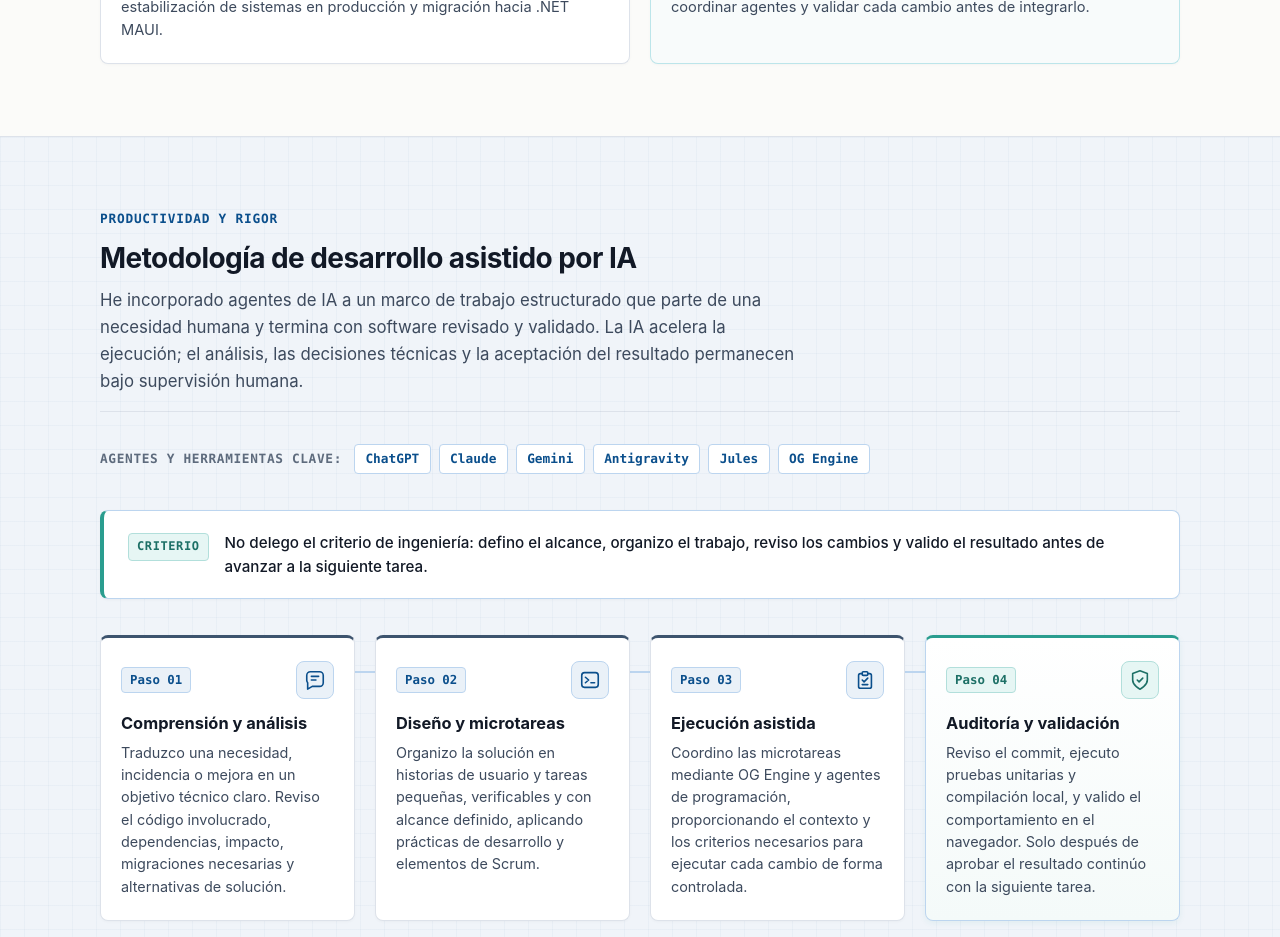
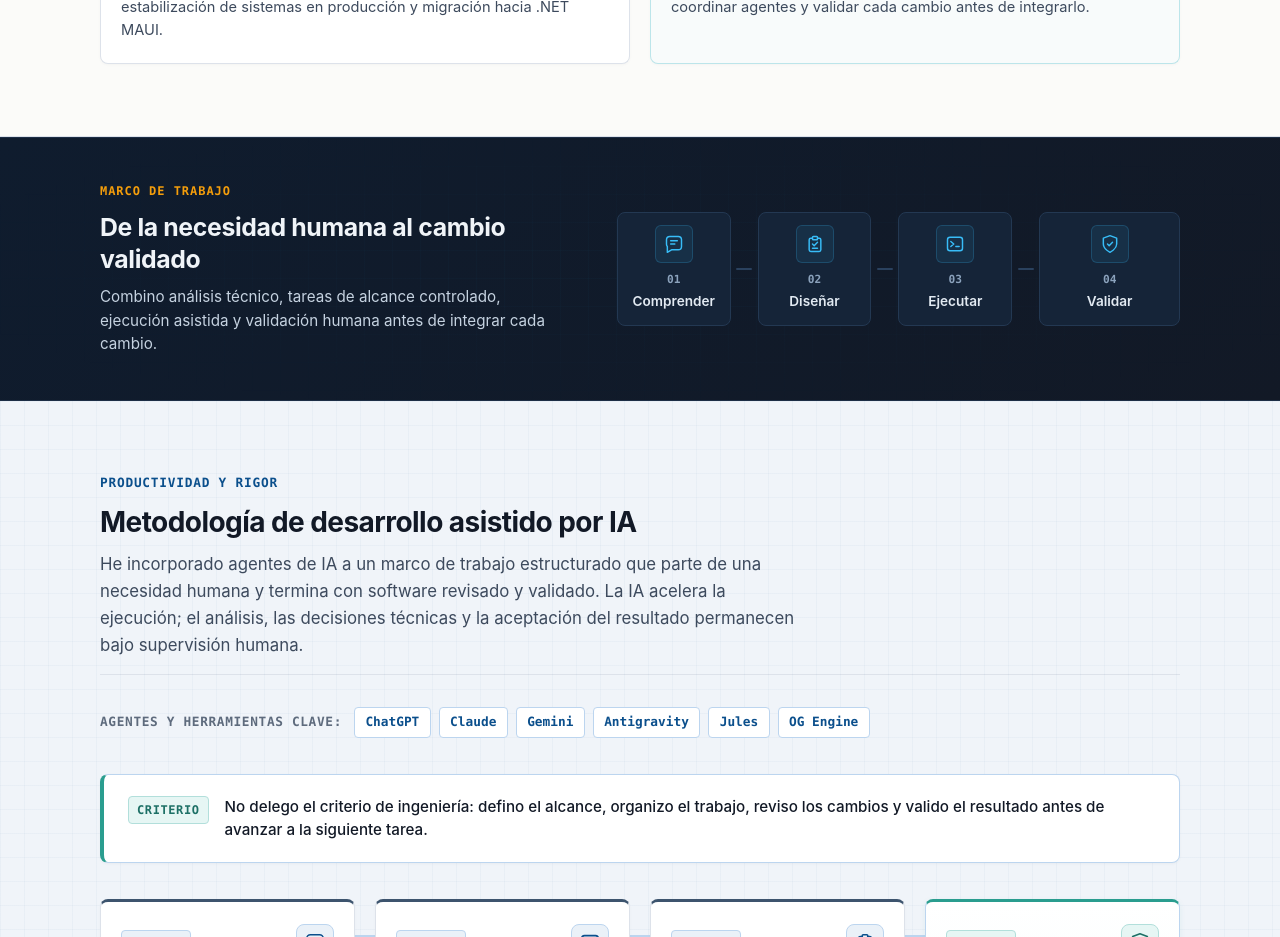
Before and after one commit to fidelomar/fidelomar.github.io, a Next.js app: page / in a window 1280 px wide. Shown: the part 1700-2637 px from the top of the page. Built offline with nearby package versions, Linux system fonts and the light colour scheme.

Commit message:
feat: add workflow transition banner

```diff
--- a/src/app/globals.css
+++ b/src/app/globals.css
@@ -80,6 +80,20 @@
   --color-cap-ai-border: #bce5ea;
   --color-cap-ai-card-bg: #f8fbfb;      /* Fondo apenas diferenciado para tarjeta IA */
 
+  /* Banner de transición (Marco de trabajo) */
+  --color-banner-bg-start: #0f1c2e;      /* Azul petróleo profundo */
+  --color-banner-bg-end: #121926;        /* Azul tinta oscuro */
+  --color-banner-border: #1d2e46;        /* Borde técnico oscuro */
+  --color-banner-text-title: #f0f4f8;    /* Blanco azulado primario */
+  --color-banner-text-desc: #c5d2e0;     /* Texto secundario claro con contraste > 7:1 */
+  --color-banner-step-title: #e2eaf2;    /* Texto de etapa */
+  --color-banner-step-num: #8ba2bc;      /* Número de etapa */
+  --color-banner-accent-teal: #38bdf8;   /* Turquesa / cian de acento principal */
+  --color-banner-accent-amber: #f59e0b;  /* Ámbar sobrio para detalle/etiqueta */
+  --color-banner-node-bg: #152438;       /* Contenedor del nodo de etapa */
+  --color-banner-node-border: #233852;   /* Borde del nodo de etapa */
+  --color-banner-connector: #2a415e;     /* Conector sutil entre etapas */
+
   --color-focus: #0b4f8c;
 
   --font-family: -apple-system, BlinkMacSystemFont, "Segoe UI", Roboto, "Helvetica Neue", Arial, sans-serif;
--- a/src/app/page.module.css
+++ b/src/app/page.module.css
@@ -566,6 +566,164 @@
   color: var(--color-text-secondary);
 }
 
+/* 4.1. Banner de transición: Marco de trabajo */
+.transitionBanner {
+  position: relative;
+  width: 100%;
+  background: linear-gradient(135deg, var(--color-banner-bg-start) 0%, var(--color-banner-bg-end) 100%);
+  border-top: 1px solid var(--color-banner-border);
+  border-bottom: 1px solid var(--color-banner-border);
+  color: var(--color-banner-text-title);
+  padding: 2.75rem 1.5rem;
+  overflow: hidden;
+}
+
+/* Retícula geométrica técnica muy sutil en el fondo del banner */
+.transitionBannerBackdrop {
+  position: absolute;
+  inset: 0;
+  pointer-events: none;
+  background-image:
+    linear-gradient(to right, rgba(56, 189, 248, 0.035) 1px, transparent 1px),
+    linear-gradient(to bottom, rgba(56, 189, 248, 0.035) 1px, transparent 1px);
+  background-size: 28px 28px;
+  mask-image: radial-gradient(ellipse at 50% 50%, rgba(0, 0, 0, 0.8) 0%, transparent 85%);
+  -webkit-mask-image: radial-gradient(ellipse at 50% 50%, rgba(0, 0, 0, 0.8) 0%, transparent 85%);
+}
+
+.transitionBannerContainer {
+  position: relative;
+  z-index: 1;
+  max-width: var(--max-width);
+  margin: 0 auto;
+  display: grid;
+  grid-template-columns: minmax(0, 1.05fr) minmax(0, 1.25fr);
+  align-items: center;
+  gap: 2.75rem;
+}
+
+.transitionBannerIntro {
+  display: flex;
+  flex-direction: column;
+  gap: 0.6rem;
+}
+
+.transitionBannerTag {
+  font-family: var(--font-mono);
+  font-size: 0.75rem;
+  font-weight: 700;
+  text-transform: uppercase;
+  letter-spacing: 0.08em;
+  color: var(--color-banner-accent-amber);
+  display: inline-flex;
+  align-items: center;
+}
+
+.transitionBannerTitle {
+  margin: 0;
+  font-size: 1.55rem;
+  font-weight: 700;
+  line-height: 1.3;
+  letter-spacing: -0.015em;
+  color: var(--color-banner-text-title);
+}
+
+.transitionBannerDescription {
+  margin: 0;
+  font-size: 0.95rem;
+  line-height: 1.55;
+  color: var(--color-banner-text-desc);
+}
+
+/* Flujo horizontal de etapas */
+.transitionFlowList {
+  list-style: none;
+  margin: 0;
+  padding: 0;
+  display: flex;
+  align-items: center;
+  gap: 0;
+  width: 100%;
+}
+
+.transitionFlowItem {
+  display: flex;
+  align-items: center;
+  flex: 1;
+  min-width: 0;
+}
+
+.transitionFlowCard {
+  display: flex;
+  flex-direction: column;
+  align-items: center;
+  text-align: center;
+  gap: 0.5rem;
+  padding: 0.75rem 0.5rem;
+  background-color: var(--color-banner-node-bg);
+  border: 1px solid var(--color-banner-node-border);
+  border-radius: 8px;
+  width: 100%;
+  transition: border-color 0.15s ease, background-color 0.15s ease;
+}
+
+.transitionFlowCard:hover {
+  border-color: rgba(56, 189, 248, 0.4);
+  background-color: #182a42;
+}
+
+.transitionFlowIconWrapper {
+  display: inline-flex;
+  align-items: center;
+  justify-content: center;
+  width: 38px;
+  height: 38px;
+  border-radius: 6px;
+  background-color: rgba(56, 189, 248, 0.08);
+  border: 1px solid rgba(56, 189, 248, 0.2);
+  color: var(--color-banner-accent-teal);
+  flex-shrink: 0;
+}
+
+.transitionFlowMeta {
+  display: flex;
+  flex-direction: column;
+  align-items: center;
+  gap: 0.15rem;
+  min-width: 0;
+}
+
+.transitionFlowIndex {
+  font-family: var(--font-mono);
+  font-size: 0.7rem;
+  font-weight: 700;
+  color: var(--color-banner-step-num);
+}
+
+.transitionFlowLabel {
+  font-size: 0.85rem;
+  font-weight: 600;
+  color: var(--color-banner-step-title);
+  white-space: nowrap;
+}
+
+/* Conectores decorativos entre etapas */
+.transitionFlowConnector {
+  display: flex;
+  align-items: center;
+  justify-content: center;
+  padding: 0 0.35rem;
+  flex-shrink: 0;
+}
+
+.transitionFlowConnectorLine {
+  display: block;
+  width: 16px;
+  height: 2px;
+  background-color: var(--color-banner-connector);
+  border-radius: 1px;
+}
+
 /* Sección específica de Desarrollo Asistido por IA */
 .aiSectionBand {
   position: relative;
@@ -1282,6 +1440,20 @@
 
 /* Breakpoints Responsive */
 @media (max-width: 1024px) {
+  .transitionBannerContainer {
+    grid-template-columns: 1fr;
+    gap: 2rem;
+  }
+
+  .transitionBannerIntro {
+    text-align: center;
+    align-items: center;
+  }
+
+  .transitionBannerDescription {
+    max-width: 680px;
+  }
+
   .capabilitiesGrid {
     grid-template-columns: repeat(2, 1fr);
     gap: 1.25rem;
@@ -1324,6 +1496,41 @@
 }
 
 @media (max-width: 640px) {
+  .transitionBanner {
+    padding: 2.25rem 1rem;
+  }
+
+  .transitionBannerContainer {
+    gap: 1.75rem;
+  }
+
+  .transitionBannerIntro {
+    text-align: left;
+    align-items: flex-start;
+  }
+
+  .transitionBannerTitle {
+    font-size: 1.35rem;
+  }
+
+  .transitionFlowList {
+    display: grid;
+    grid-template-columns: repeat(2, 1fr);
+    gap: 0.85rem;
+  }
+
+  .transitionFlowItem {
+    width: 100%;
+  }
+
+  .transitionFlowConnector {
+    display: none;
+  }
+
+  .transitionFlowCard {
+    padding: 0.85rem 0.5rem;
+  }
+
   .capabilitiesGrid {
     grid-template-columns: 1fr;
     gap: 1rem;
--- a/src/app/page.tsx
+++ b/src/app/page.tsx
@@ -53,6 +53,13 @@ const caseSectorIcons: Record<string, { icon: IconName; type: string }> = {
   "apis-atencion-telefonica": { icon: "phone-waves", type: "telephony" },
   "apps-moviles-campo": { icon: "phone-leaf", type: "mobile" },
 };
+
+const workflowBannerSteps: { step: string; label: string; icon: IconName }[] = [
+  { step: "01", label: "Comprender", icon: "requirements" },
+  { step: "02", label: "Diseñar", icon: "checklist" },
+  { step: "03", label: "Ejecutar", icon: "terminal" },
+  { step: "04", label: "Validar", icon: "shield-check" },
+];
 
 export default function Home() {
   const { profile, capabilities, aiWorkflow, experience, caseStudies, professionalLinks } = contentData;
@@ -208,6 +215,48 @@ export default function Home() {
                 );
               })}
             </div>
+          </div>
+        </section>
+
+        {/* 4.1. Banner de transición: Marco de trabajo */}
+        <section
+          className={styles.transitionBanner}
+          aria-labelledby="banner-marco-heading"
+        >
+          <div className={styles.transitionBannerBackdrop} aria-hidden="true" />
+          <div className={styles.transitionBannerContainer}>
+            <div className={styles.transitionBannerIntro}>
+              <span className={styles.transitionBannerTag}>MARCO DE TRABAJO</span>
+              <h2 id="banner-marco-heading" className={styles.transitionBannerTitle}>
+                De la necesidad humana al cambio validado
+              </h2>
+              <p className={styles.transitionBannerDescription}>
+                Combino análisis técnico, tareas de alcance controlado, ejecución asistida y validación humana antes de integrar cada cambio.
+              </p>
+            </div>
+
+            <ol className={styles.transitionFlowList} aria-label="Flujo de trabajo resumido">
+              {workflowBannerSteps.map((item, index) => (
+                <li key={item.step} className={styles.transitionFlowItem}>
+                  <div className={styles.transitionFlowCard}>
+                    <div className={styles.transitionFlowIconWrapper} aria-hidden="true">
+                      <AppIcon name={item.icon} size={20} />
+                    </div>
+                    <div className={styles.transitionFlowMeta}>
+                      <span className={styles.transitionFlowIndex} aria-hidden="true">
+                        {item.step}
+                      </span>
+                      <span className={styles.transitionFlowLabel}>{item.label}</span>
+                    </div>
+                  </div>
+                  {index < workflowBannerSteps.length - 1 && (
+                    <div className={styles.transitionFlowConnector} aria-hidden="true">
+                      <span className={styles.transitionFlowConnectorLine} />
+                    </div>
+                  )}
+                </li>
+              ))}
+            </ol>
           </div>
         </section>
 
```
